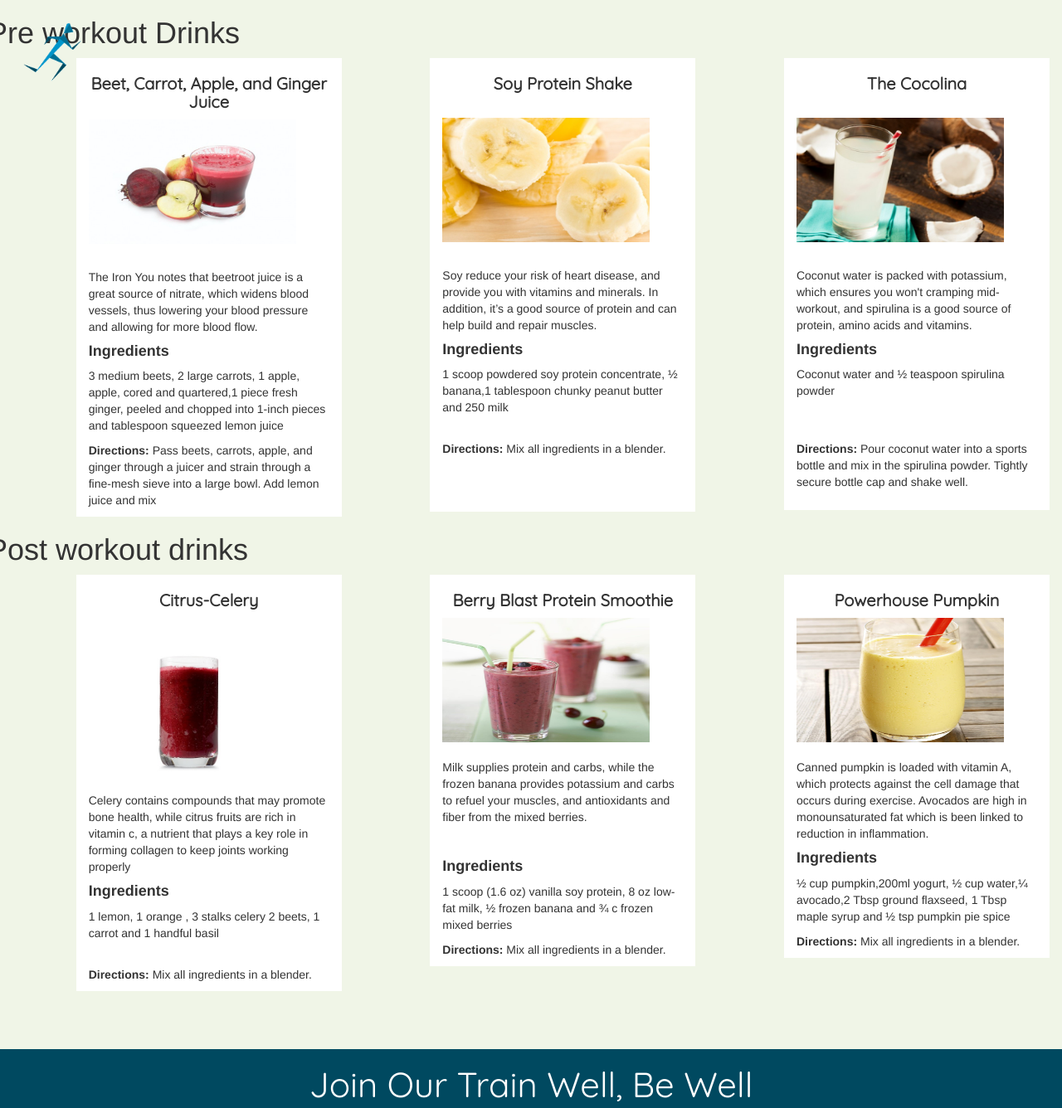
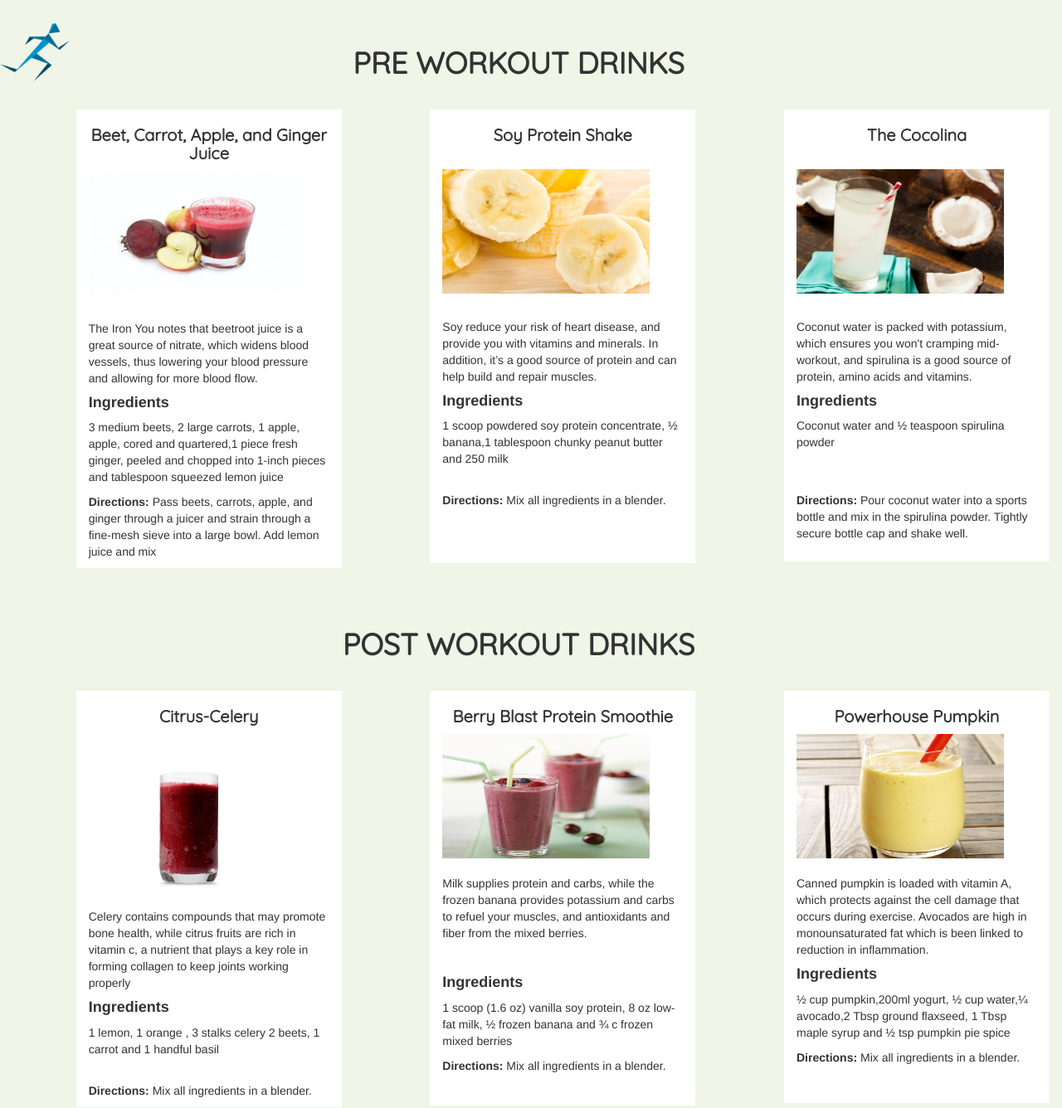
Before and after one commit to ngenovictor/sportswebsite, a plain HTML site: page dietetics.html in a window 1280 px wide. Shown: the top 1336 px of the page at 83% size. Drawn offline with Linux system fonts and the light colour scheme; no server answers.

Commit message:
added styling to headers

```diff
--- a/css/dietetics.css
+++ b/css/dietetics.css
@@ -3,8 +3,14 @@
   height: auto;
   padding-bottom: 5em;
 }
+#dietetics h1{
+  text-align: center;
+}
+
 #navimage img{
   display: block;
+  padding-left: 0;
+  padding-right: 1em;
 }
 body,html{
   background-color: white;
@@ -20,6 +26,21 @@ body,html{
   height: 150px;
   width: 250px;
   margin-bottom: 30px;
+
+}
+.pre-work h1{
+  padding-top: 1em;
+  margin-bottom: 1em;
+  font-family: 'Quicksand', sans-serif;
+  font-weight: bold;
+}
+.post-work h1{
+  margin-top: 2em;
+  margin-bottom: 1em;
+  font-family: 'Quicksand', sans-serif;
+  font-weight: bold;
+
+
 }
 @-webkit-keyframes move {
 
@@ -41,3 +62,9 @@ body,html{
   #coco{
     padding-bottom: 1em;
   }
+  #pumpkin{
+    padding-bottom: 2.5em;
+  }
+  #protein-shake{
+    padding-bottom: 2em;
+  }
--- a/dietetics.html
+++ b/dietetics.html
@@ -31,7 +31,7 @@
   </nav>
     <section id="dietetics">
       <div class="row pre-work">
-        <h1>Pre workout Drinks</h1>
+        <h1>PRE WORKOUT DRINKS</h1>
         <div class="col-md-3 col-md-offset-1">
           <h2>Beet, Carrot, Apple, and Ginger Juice</h2>
           <img src="images/diet/apple.jpg" alt="">
@@ -67,10 +67,11 @@
 
 
       </div>
+
       <div class="row">
 
           <div class="post-work">
-            <h1>Post workout drinks</h1>
+            <h1>POST WORKOUT DRINKS</h1>
             <div class="col-md-3 col-md-offset-1">
               <h2>Citrus-Celery</h2><br><br>
               <img src="images/diet/Citrus-Celery.jpg" alt="">
@@ -80,7 +81,7 @@
               <p><b>Directions:</b> Mix all ingredients in a blender.</p>
 
             </div>
-            <div class="col-md-3 col-md-offset-1">
+            <div class="col-md-3 col-md-offset-1"id="protein-shake">
               <h2>Berry Blast Protein Smoothie</h2>
               <img src="images/diet/berrysmoothie.jpg" alt="">
               <p>Milk supplies protein and carbs, while the frozen banana provides potassium and carbs to refuel your muscles, and antioxidants and fiber from the mixed berries.</p><br>
@@ -88,7 +89,7 @@
               <p>1 scoop (1.6 oz) vanilla soy protein, 8 oz low-fat milk, ½ frozen banana and ¾ c frozen mixed berries</p>
               <p><b>Directions:</b> Mix all ingredients in a blender.</p>
             </div>
-            <div class="col-md-3 col-md-offset-1">
+            <div class="col-md-3 col-md-offset-1" id="pumpkin">
               <h2>Powerhouse Pumpkin</h2>
               <img src="images/diet/yellowsmoothie.jpg" alt="">
               <p>Canned pumpkin is loaded with vitamin A, which protects against the cell damage that occurs during exercise. Avocados are high in monounsaturated fat which is been linked to reduction in inflammation.</p>
```
